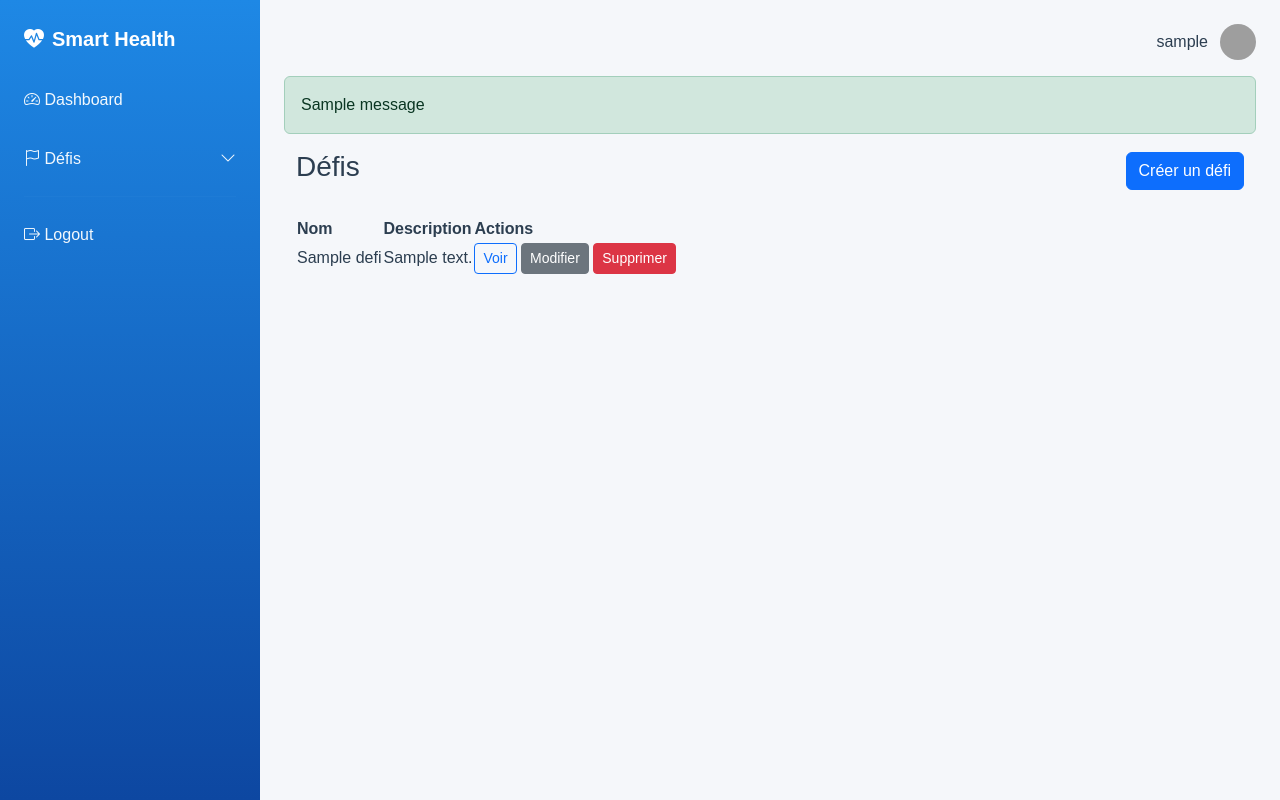
After one commit to Dienbi/Smart_Health_WebSemantique, a Django app: page /backoffice/defis/ in a window 1280 px wide. The commit adds this page. Run offline with Django 4.2, Linux system fonts and the light colour scheme; a user stored in the database is signed in; tables that the repository leaves empty hold one stand-in row (values such as "Sample post"); one stand-in notice (Sample message) is shown; grey boxes are pictures that could not be loaded.

Commit message:
add crud defi

```diff
--- a/Smart_Health/urls.py
+++ b/Smart_Health/urls.py
@@ -30,6 +30,8 @@ urlpatterns = [
     path('api/defis/', include('apps.defis.urls')),
     # Frontend pages for défis (CRUD)
     path('defis/', include(('apps.defis.front_urls', 'defis'), namespace='defis')),
+    # Backoffice/admin CRUD for défis (staff only)
+    path('backoffice/defis/', include(('apps.defis.back_urls', 'defis_admin'), namespace='defis_admin')),
 ]
 
 # Serve media files in development
--- a/apps/defis/front_urls.py
+++ b/apps/defis/front_urls.py
@@ -1,14 +1,12 @@
 from django.urls import path
 from .views import (
-    DefiListView, DefiDetailView, DefiCreateView, DefiUpdateView, DefiDeleteView
+    DefiListView, DefiDetailView,
 )
 
 app_name = 'defis'
 
 urlpatterns = [
+    # Front office: read-only views
     path('', DefiListView.as_view(), name='list'),
-    path('create/', DefiCreateView.as_view(), name='create'),
     path('<int:pk>/', DefiDetailView.as_view(), name='detail'),
-    path('<int:pk>/edit/', DefiUpdateView.as_view(), name='edit'),
-    path('<int:pk>/delete/', DefiDeleteView.as_view(), name='delete'),
 ]
--- a/apps/defis/views.py
+++ b/apps/defis/views.py
@@ -7,7 +7,7 @@ from .models import Defi, Participation
 from .serializers import DefiSerializer, ParticipationSerializer
 from django.views import generic
 from django.urls import reverse_lazy
-from django.contrib.auth.mixins import LoginRequiredMixin
+from django.contrib.auth.mixins import LoginRequiredMixin, UserPassesTestMixin
 
 
 # Frontend class-based views (regular CRUD)
@@ -25,24 +25,43 @@ class DefiDetailView(generic.DetailView):
     context_object_name = 'defi'
 
 
-class DefiCreateView(LoginRequiredMixin, generic.CreateView):
+
+# Backoffice (admin) views - full CRUD, staff-only
+class StaffRequiredMixin(LoginRequiredMixin, UserPassesTestMixin):
+    def test_func(self):
+        return self.request.user.is_staff
+
+
+class AdminDefiListView(StaffRequiredMixin, generic.ListView):
+    model = Defi
+    template_name = 'admin/defis/defi_list.html'
+    context_object_name = 'defis'
+
+
+class AdminDefiDetailView(StaffRequiredMixin, generic.DetailView):
+    model = Defi
+    template_name = 'admin/defis/defi_detail.html'
+    context_object_name = 'defi'
+
+
+class AdminDefiCreateView(StaffRequiredMixin, generic.CreateView):
     model = Defi
     fields = ['defi_name', 'defi_description']
-    template_name = 'defis/defi_form.html'
-    success_url = reverse_lazy('defis:list')
+    template_name = 'admin/defis/defi_form.html'
+    success_url = reverse_lazy('defis_admin:list')
 
 
-class DefiUpdateView(LoginRequiredMixin, generic.UpdateView):
+class AdminDefiUpdateView(StaffRequiredMixin, generic.UpdateView):
     model = Defi
     fields = ['defi_name', 'defi_description']
-    template_name = 'defis/defi_form.html'
-    success_url = reverse_lazy('defis:list')
+    template_name = 'admin/defis/defi_form.html'
+    success_url = reverse_lazy('defis_admin:list')
 
 
-class DefiDeleteView(LoginRequiredMixin, generic.DeleteView):
+class AdminDefiDeleteView(StaffRequiredMixin, generic.DeleteView):
     model = Defi
-    template_name = 'defis/defi_confirm_delete.html'
-    success_url = reverse_lazy('defis:list')
+    template_name = 'admin/defis/defi_confirm_delete.html'
+    success_url = reverse_lazy('defis_admin:list')
 
 
 class DefiViewSet(viewsets.ModelViewSet):
--- /dev/null
+++ b/templates/admin/defis/defi_list.html
@@ -0,0 +1,39 @@
+{% extends 'admin_base.html' %}
+
+{% block title %}Gestion des Défis - Admin{% endblock %}
+
+{% block content %}
+<div class="container">
+    <div class="d-flex justify-content-between align-items-center mb-4">
+        <h3>Défis</h3>
+        <a href="{% url 'defis_admin:create' %}" class="btn btn-primary">Créer un défi</a>
+    </div>
+
+    <table class="data-table">
+        <thead>
+            <tr>
+                <th>Nom</th>
+                <th>Description</th>
+                <th>Actions</th>
+            </tr>
+        </thead>
+        <tbody>
+            {% for defi in defis %}
+            <tr>
+                <td>{{ defi.defi_name }}</td>
+                <td>{{ defi.defi_description|truncatechars:120 }}</td>
+                <td>
+                    <a href="{% url 'defis_admin:detail' defi.pk %}" class="btn btn-sm btn-outline-primary">Voir</a>
+                    <a href="{% url 'defis_admin:edit' defi.pk %}" class="btn btn-sm btn-secondary">Modifier</a>
+                    <a href="{% url 'defis_admin:delete' defi.pk %}" class="btn btn-sm btn-danger">Supprimer</a>
+                </td>
+            </tr>
+            {% empty %}
+            <tr>
+                <td colspan="3">Aucun défi trouvé.</td>
+            </tr>
+            {% endfor %}
+        </tbody>
+    </table>
+</div>
+{% endblock %}
--- /dev/null
+++ b/templates/admin_base.html
@@ -0,0 +1,70 @@
+<!DOCTYPE html>
+<html lang="en">
+<head>
+    <meta charset="UTF-8">
+    <meta name="viewport" content="width=device-width, initial-scale=1.0">
+    <title>{% block title %}Admin - Smart Health{% endblock %}</title>
+    <link href="https://cdn.jsdelivr.net/npm/bootstrap@5.3.0/dist/css/bootstrap.min.css" rel="stylesheet">
+    <link rel="stylesheet" href="https://cdn.jsdelivr.net/npm/bootstrap-icons@1.11.0/font/bootstrap-icons.css">
+    <style>
+        :root{--primary-blue:#1e88e5;--secondary-blue:#0d47a1;--light-gray:#f5f7fa;--white:#fff;--text-dark:#2c3e50}
+        body{font-family: 'Poppins', sans-serif;background:var(--light-gray);color:var(--text-dark)}
+        .admin-wrapper{display:flex;min-height:100vh}
+        .sidebar{width:260px;background:linear-gradient(180deg,var(--primary-blue),var(--secondary-blue));color:var(--white);padding:1.5rem}
+        .sidebar .brand{font-weight:700;font-size:1.25rem;display:flex;align-items:center;gap:.5rem;margin-bottom:1.5rem}
+        .sidebar a{color:rgba(255,255,255,0.95);text-decoration:none;display:block;padding:.6rem 0;border-radius:6px}
+        .sidebar a:hover{background:rgba(255,255,255,0.06)}
+        .content{flex:1;padding:1.5rem}
+        .topbar{display:flex;justify-content:space-between;align-items:center;margin-bottom:1rem}
+        .topbar .user-info{display:flex;align-items:center;gap:.75rem}
+        @media (max-width:768px){.sidebar{display:none}.admin-wrapper{flex-direction:column}}
+    </style>
+    {% block extra_css %}{% endblock %}
+</head>
+<body>
+<div class="admin-wrapper">
+    <aside class="sidebar">
+        <div class="brand"><i class="bi bi-heart-pulse-fill"></i> Smart Health</div>
+        <nav>
+            <a href="{% url 'dashboard' %}"><i class="bi bi-speedometer2"></i> Dashboard</a>
+            {% if user.is_staff %}
+                <div class="mt-3">
+                    <a class="d-flex justify-content-between align-items-center" data-bs-toggle="collapse" href="#sidebar-defis-menu" role="button" aria-expanded="false" aria-controls="sidebar-defis-menu">
+                        <span><i class="bi bi-flag"></i> Défis</span>
+                        <i class="bi bi-chevron-down"></i>
+                    </a>
+                    <div class="collapse mt-2" id="sidebar-defis-menu">
+                        <a href="{% url 'defis_admin:list' %}" class="ps-3 d-block text-white">Gérer Défis</a>
+                        <a href="{% url 'defis_admin:create' %}" class="ps-3 d-block text-white">Créer Défi</a>
+                    </div>
+                </div>
+            {% endif %}
+            <hr style="border-color: rgba(255,255,255,0.08);">
+            <a href="{% url 'logout' %}"><i class="bi bi-box-arrow-right"></i> Logout</a>
+        </nav>
+    </aside>
+
+    <main class="content">
+        <div class="topbar">
+            <h4>{% block page_title %}{% endblock %}</h4>
+            <div class="user-info">
+                <span>{{ user.username }}</span>
+                <img src="https://ui-avatars.com/api/?name={{ user.username }}&background=0D47A1&color=fff" alt="avatar" style="width:36px;height:36px;border-radius:50%">
+            </div>
+        </div>
+
+        {% if messages %}
+            <div class="mb-3">
+                {% for message in messages %}
+                    <div class="alert alert-{{ message.tags }}">{{ message }}</div>
+                {% endfor %}
+            </div>
+        {% endif %}
+
+        {% block content %}{% endblock %}
+    </main>
+</div>
+<script src="https://cdn.jsdelivr.net/npm/bootstrap@5.3.0/dist/js/bootstrap.bundle.min.js"></script>
+{% block extra_js %}{% endblock %}
+</body>
+</html>
--- a/templates/dashboard.html
+++ b/templates/dashboard.html
@@ -1,4 +1,4 @@
-{% extends 'base.html' %}
+{% extends 'admin_base.html' %}
 
 {% block title %}Admin Dashboard - Smart Health{% endblock %}
 
--- a/templates/defis/defi_detail.html
+++ b/templates/defis/defi_detail.html
@@ -11,10 +11,6 @@
             <p class="text-muted">Créé le {{ defi.created_at|date:'SHORT_DATETIME_FORMAT' }}</p>
             <div class="mt-3">
                 <a href="{% url 'defis:list' %}" class="btn btn-outline-secondary">Retour à la liste</a>
-                {% if user.is_authenticated %}
-                    <a href="{% url 'defis:edit' defi.pk %}" class="btn btn-secondary ms-2">Modifier</a>
-                    <a href="{% url 'defis:delete' defi.pk %}" class="btn btn-danger ms-2">Supprimer</a>
-                {% endif %}
             </div>
         </div>
     </div>
```
Also changed, not shown: apps/defis/back_urls.py (added, +15 -0 lines), templates/admin/defis/defi_confirm_delete.html (added, +23 -0 lines), templates/admin/defis/defi_detail.html (added, +16 -0 lines), templates/admin/defis/defi_form.html (added, +25 -0 lines), templates/defis/defi_list.html (+0 -7 lines).
